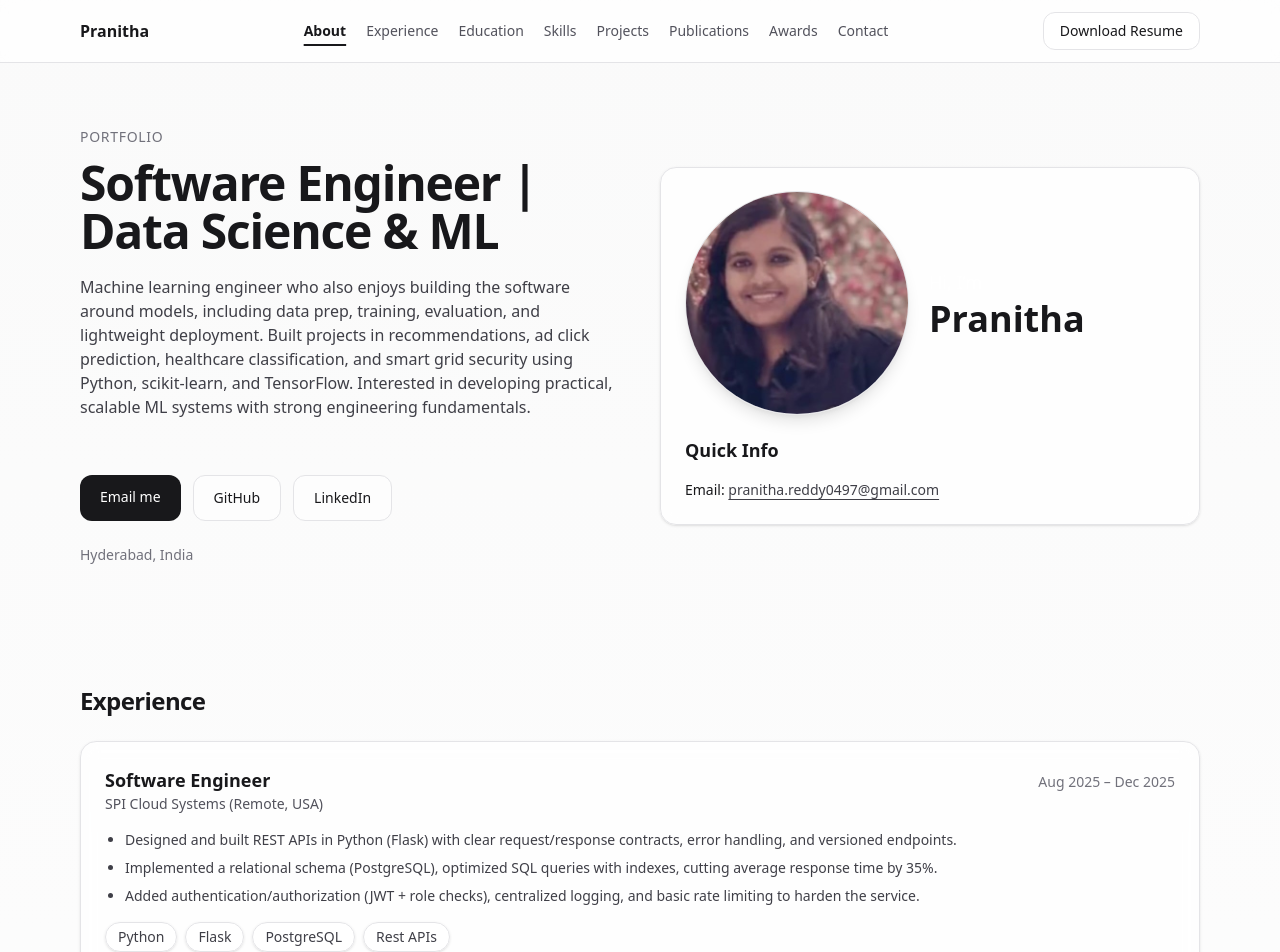
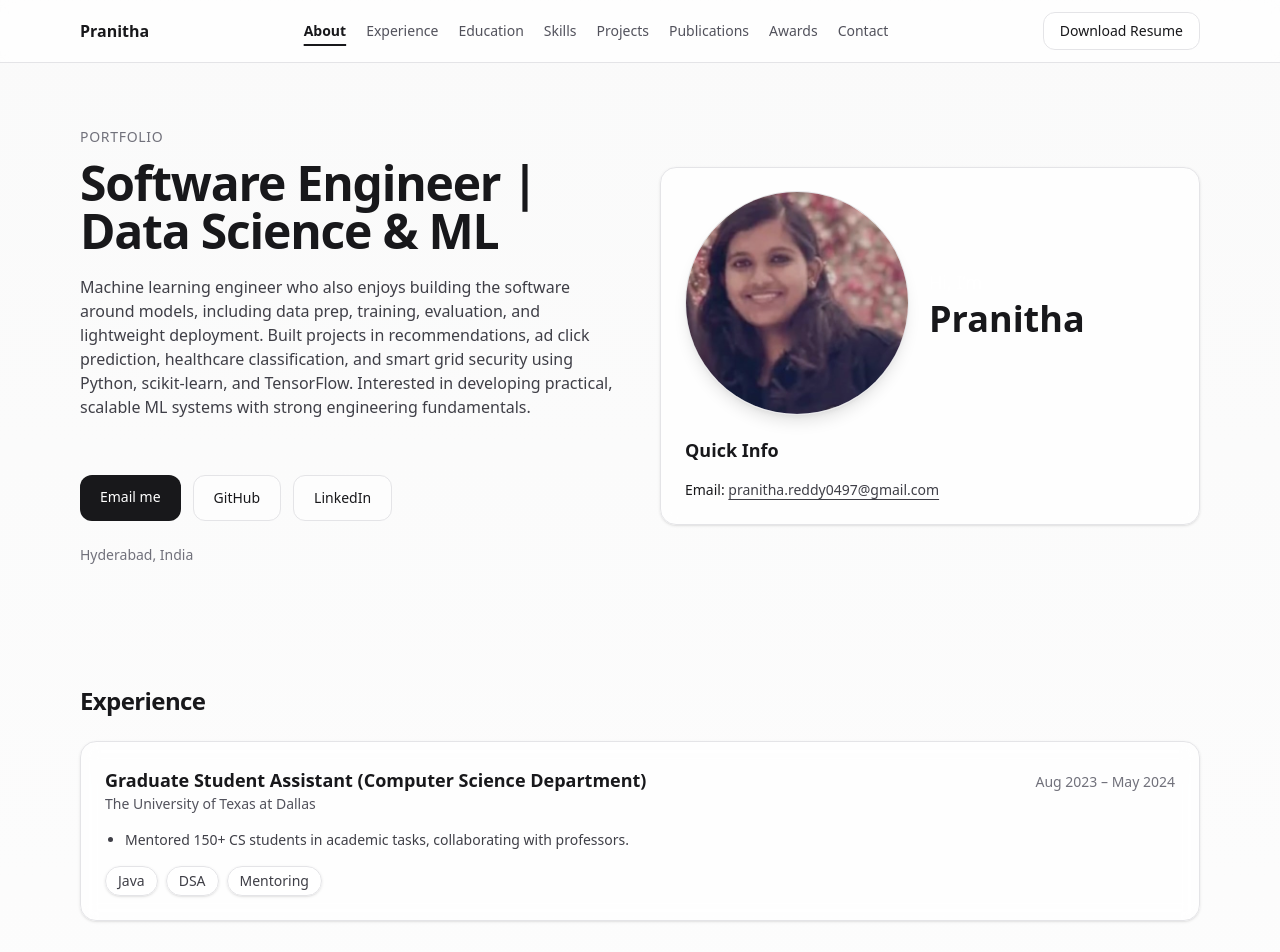
Before and after one commit to pranithareddy555/pranitha-portfolio, a React (Vite) app: page / in a window 1280 px wide. Shown: the top 952 px of the page. Built offline with nearby package versions, Linux system fonts and the light colour scheme.

Commit message:
Update data.ts

```diff
--- a/src/data.ts
+++ b/src/data.ts
@@ -13,17 +13,6 @@ export const profile = {
 };
 
 export const experience = [
-  {
-    company: "SPI Cloud Systems (Remote, USA)",
-    role: "Software Engineer",
-    dates: "Aug 2025 – Dec 2025",
-    bullets: [
-      "Designed and built REST APIs in Python (Flask) with clear request/response contracts, error handling, and versioned endpoints.",
-      "Implemented a relational schema (PostgreSQL), optimized SQL queries with indexes, cutting average response time by 35%.",
-      "Added authentication/authorization (JWT + role checks), centralized logging, and basic rate limiting to harden the service.",
-    ],
-    tech: ["Python", "Flask", "PostgreSQL", "Rest APIs"],
-  },
   {
     company: "The University of Texas at Dallas",
     role: "Graduate Student Assistant (Computer Science Department)",
```
